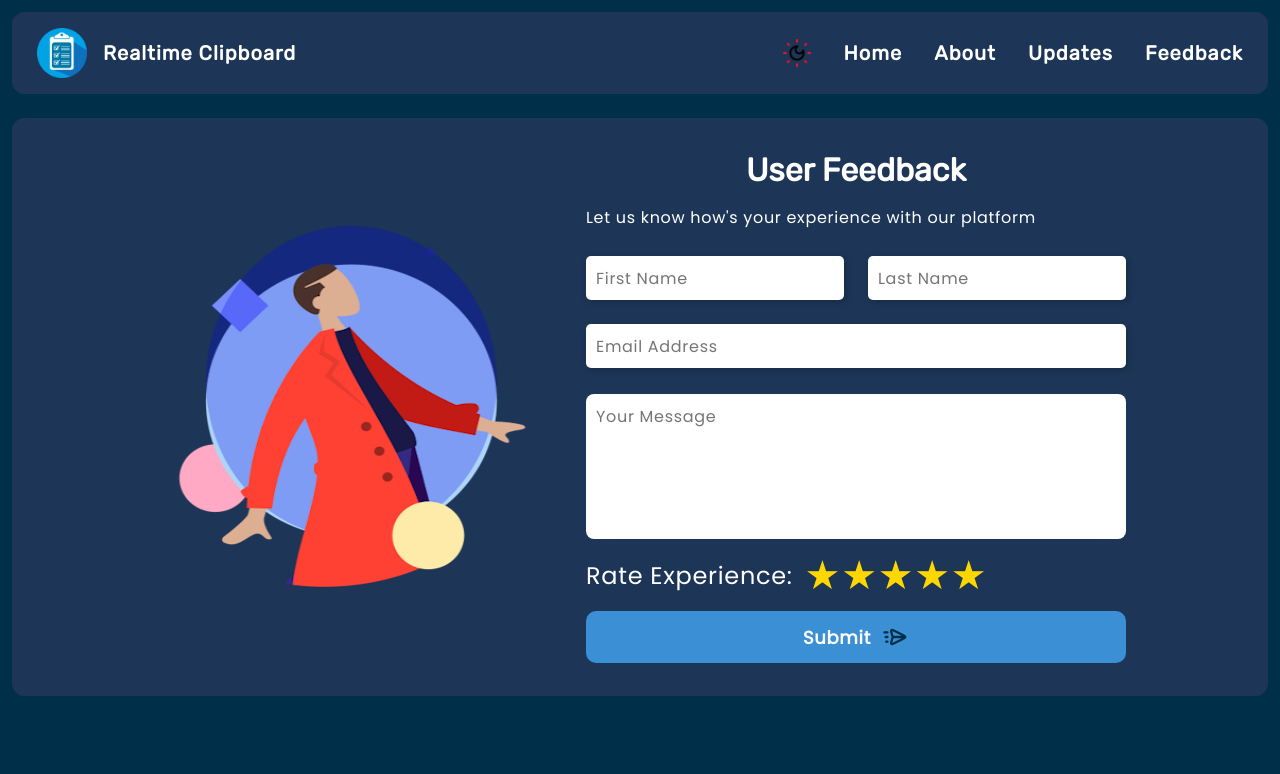
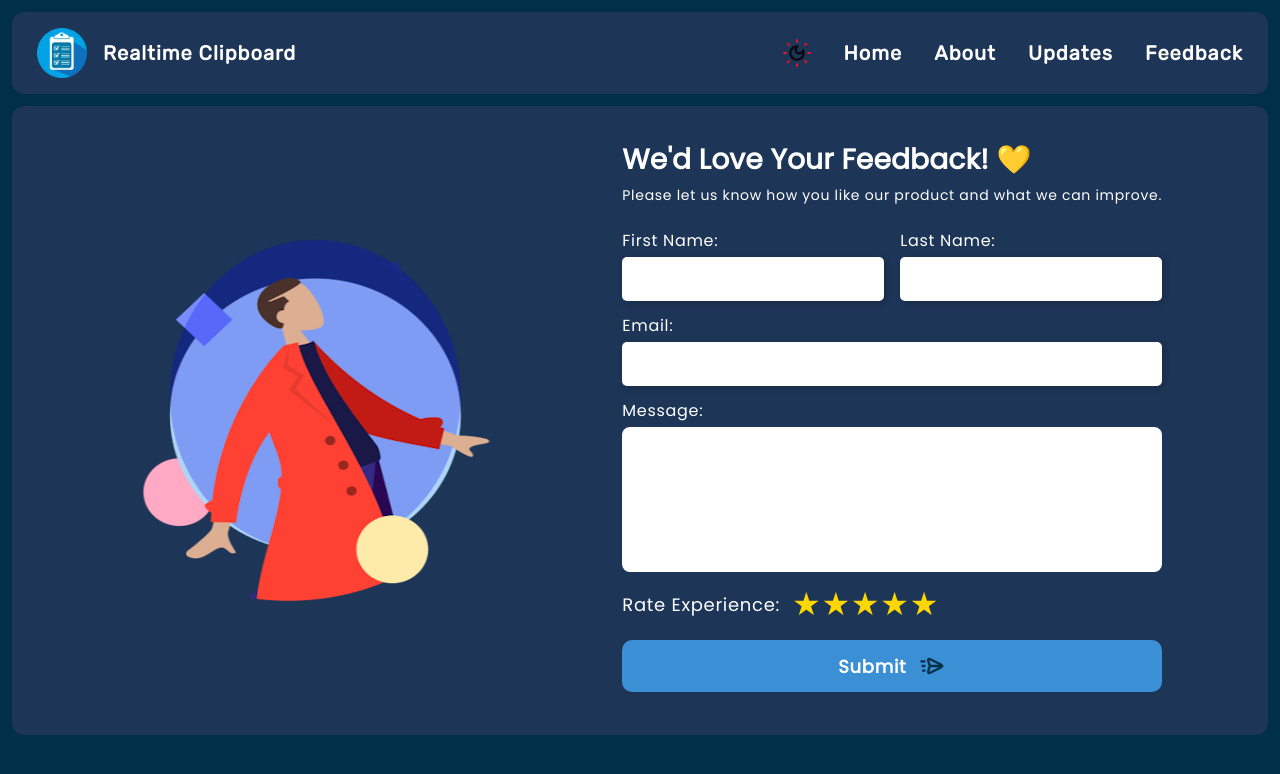
Before and after one commit to Alkaison/Live-Clipboard, a React (Vite) app: page /feedback in a window 1280 px wide. Shown: the top 774 px of the page. Built offline with nearby package versions, Linux system fonts and the light colour scheme; no server answers.

Commit message:
feat: feedback page update

```diff
--- a/package.json
+++ b/package.json
@@ -13,15 +13,18 @@
   "dependencies": {
     "@emailjs/browser": "^4.1.0",
     "@firebase/analytics": "^0.10.4",
+    "@hookform/resolvers": "^3.9.0",
     "firebase": "^10.7.1",
     "lucide-react": "^0.424.0",
     "react": "^18.2.0",
     "react-dom": "^18.2.0",
     "react-helmet": "^6.1.0",
+    "react-hook-form": "^7.52.2",
     "react-loader-spinner": "^6.1.6",
     "react-router-dom": "^6.20.1",
     "react-stars": "^2.2.5",
-    "sonner": "^1.5.0"
+    "sonner": "^1.5.0",
+    "yup": "^1.4.0"
   },
   "devDependencies": {
     "@types/react": "^18.2.66",
--- a/src/App.css
+++ b/src/App.css
@@ -437,6 +437,13 @@
 
 #input-box::-webkit-scrollbar {
   display: none;
+}
+
+.error {
+  font-size: 14px;
+  color: red;
+  font-family: "Poppins", sans-serif;
+  letter-spacing: .7px;
 }
 
 /* About Us Page */
@@ -879,9 +886,9 @@
 /* FeedbackForm page code */
 .feedback-container {
   padding: 32px;
-  margin: 24px 12px 0;
+  margin: 12px 12px 32px;
   display: flex;
-  justify-content: center;
+  justify-content: space-evenly;
   gap: 32px;
   color: var(--font-color);
   background-color: var(--secondary-color);
@@ -904,14 +911,14 @@
 
 form {
   width: 540px;
-  gap: 16px;
   display: flex;
   flex-direction: column;
   text-align: left;
 }
 
 form>p {
-  font-size: 16px;
+  margin: 4px 0 12px 0;
+  font-size: 14px;
   font-family: "Poppins", sans-serif;
   letter-spacing: .7px;
   display: flex;
@@ -921,19 +928,37 @@ form>p {
 
 .feedback-form {
   margin: 10px 0;
-  gap: 24px;
   display: flex;
-  flex-direction: row;
-  flex-wrap: wrap;
+  flex-direction: column;
+  gap: 8px;
+}
+
+.form-double-input-container {
+  width: 100%;
+  display: flex;
+  gap: 16px;
+}
+
+.form-input-container {
+  width: 100%;
+  display: flex;
+  flex-direction: column;
+  justify-content: flex-start;
+  align-items: flex-start;
+  gap: 4px;
 }
 
 .feedback-h1 {
   display: inline-flex;
-  justify-content: center;
+  justify-content: flex-start;
+  font-size: 28px;
+  font-family: "Poppins", sans-serif;
+  font-weight: 700;
+  letter-spacing: .2px;
 }
 
 .form-input {
-  width: calc(50% - 12px);
+  width: 100%;
   padding: 10px;
   border: none;
   border-radius: 5px;
@@ -950,6 +975,7 @@ form>p {
 }
 
 textarea {
+  width: 100%;
   background: white;
   border: none;
   border-radius: 8px;
@@ -967,7 +993,7 @@ textarea {
   display: flex;
   justify-content: center;
   align-items: center;
-  gap: 10px;
+  gap: 12px;
   border-radius: 10px;
   border: transparent;
   color: var(--font-color);
@@ -1029,24 +1055,25 @@ textarea {
 
 .rating-star {
   height: 40px;
+  margin: 0 0 8px 0;
   display: flex;
   gap: 12px;
   justify-content: flex-start;
   align-items: center;
+  flex-direction: row;
   font-family: "Poppins", sans-serif;
   letter-spacing: .7px;
 }
 
-.rating-star span,
+.rate-exp,
 label {
-  font-size: 24px;
-  display: inline-flex;
-  justify-content: center;
-  align-items: center;
+  font-size: 16px;
+  font-family: "Poppins", sans-serif;
+  letter-spacing: .7px;
 }
 
-.rating-star span {
-  font-size: 36px;
+.rate-exp {
+  font-size: 18px;
 }
 
 /* Feedback page responsive code */
--- a/src/components/FeedbackForm.jsx
+++ b/src/components/FeedbackForm.jsx
@@ -1,24 +1,45 @@
 import React, { useRef, useState } from "react";
 import emailjs from "@emailjs/browser";
 import ReactStars from "react-stars";
+import { useForm } from "react-hook-form";
+import { yupResolver } from "@hookform/resolvers/yup";
+import * as yup from "yup";
 import { clickLogging } from "../scripts/analyticsLogging";
 import { userIdentifier } from "../scripts/userIdentifier";
 
 const USER_UUID = userIdentifier();
 
 export default function FeedbackForm() {
+  const feedbackFormSchema = yup.object({
+    firstName: yup.string().required("Please enter your first name"),
+    lastName: yup.string().required("Please enter your last name"),
+    email: yup
+      .string()
+      .email("Invalid email")
+      .required("Please enter your email"),
+    message: yup.string().required("Please enter a message"),
+  });
+
   const form = useRef();
   const requestActive = useRef(null);
   const [loader, setLoader] = useState(false);
   const [rating, setRating] = useState(5);
   const [formSubmitMessage, setFormSubmitMessage] = useState("");
 
+  const {
+    register,
+    handleSubmit,
+    formState: { errors },
+  } = useForm({
+    resolver: yupResolver(feedbackFormSchema),
+  });
+
   const handleRatingChange = (newRating) => {
     setRating(newRating);
   };
 
   // handle form submission to sheet
-  const submitFeedbackFormToSheet = async () => {
+  const submitFeedbackFormToSheet = async (data) => {
     // Retrieve additional form data
     const timezone = Intl.DateTimeFormat().resolvedOptions().timeZone;
     const currentTime = new Date().toISOString(); // Current date and time in ISO format
@@ -26,38 +47,47 @@ export default function FeedbackForm() {
     const userAgent = navigator?.userAgent || "NA";
     const language = navigator?.language || navigator?.userLanguage || "NA";
 
-    const data = new FormData();
-    data.append("firstName", form.current.firstName.value);
-    data.append("lastName", form.current.lastName.value);
-    data.append("email", form.current.email.value);
-    data.append("message", form.current.message.value);
-    data.append("rating", rating);
-    data.append("timezone", timezone);
-    data.append("currentTime", currentTime);
-    data.append("formSubmissionTime", formSubmissionTime);
-    data.append("userId", USER_UUID);
-    data.append("userAgent", userAgent);
-    data.append("language", language);
+    const formData = new FormData();
+    formData.append("firstName", data?.firstName);
+    formData.append("lastName", data?.lastName);
+    formData.append("email", data?.email);
+    formData.append("message", data?.message);
+    formData.append("rating", rating);
+    formData.append("timezone", timezone);
+    formData.append("currentTime", currentTime);
+    formData.append("formSubmissionTime", formSubmissionTime);
+    formData.append("userId", USER_UUID);
+    formData.append("userAgent", userAgent);
+    formData.append("language", language);
 
     try {
       await fetch(import.meta.env.VITE_APP_SHEET_URL, {
         method: "POST",
-        body: data,
+        body: formData,
         muteHttpExceptions: true,
       });
     } catch (error) {
-      console.log(error);
+      /* Empty */
     }
   };
 
   // feedBack Email sending code
-  const sendEmail = (e) => {
-    e.preventDefault();
+  const sendEmail = (data) => {
     setFormSubmitMessage("");
 
-    if (rating) {
+    if (!rating) {
+      setFormSubmitMessage("Please give us rating before senting.");
+      return;
+    }
+
     setLoader(true);
     clickLogging("User Feedback Submitted");
+
+    if (!requestActive.current) {
+      requestActive.current = true;
+
+      // Sheet Submission
+      submitFeedbackFormToSheet(data);
 
       const secret = {
         service: import.meta.env.VITE_APP_EMAILJSSERVICE_KEY,
@@ -65,15 +95,19 @@ export default function FeedbackForm() {
         key: import.meta.env.VITE_APP_EMAILJSAPIKEY,
       };
 
-      if (!requestActive.current) {
-        requestActive.current = true;
-
-        // Sheet Submission
-        submitFeedbackFormToSheet();
+      // data template
+      const formDataTemplate = {
+        firstName: data?.firstName,
+        lastName: data?.lastName,
+        email: data?.email,
+        message: data?.message,
+        rating: rating,
+        user: USER_UUID,
+      };
 
       // Email Submission
       emailjs
-          .sendForm(secret.service, secret.template, form.current, {
+        .send(secret.service, secret.template, formDataTemplate, {
           publicKey: secret.key,
         })
         .then(() => {
@@ -102,9 +136,6 @@ export default function FeedbackForm() {
           setLoader(false);
         });
     }
-    } else {
-      setFormSubmitMessage("Please give us rating before senting.");
-    }
   };
 
   return (
@@ -113,46 +144,62 @@ export default function FeedbackForm() {
         <img src="./assets/feedbackAvatar.png" alt="Feedback Form Avatar" />
       </div>
 
-      <form ref={form} onSubmit={sendEmail}>
-        <h1 className="feedback-h1">User Feedback</h1>
-        <p>Let us know how&apos;s your experience with our platform</p>
+      <form ref={form} onSubmit={handleSubmit(sendEmail)}>
+        <h1 className="feedback-h1">We&apos;d Love Your Feedback! 💛</h1>
+        <p>
+          Please let us know how you like our product and what we can improve.
+        </p>
 
         <div className="feedback-form">
+          <div className="form-double-input-container">
+            <div className="form-input-container">
+              <label htmlFor="firstName">First Name:</label>
               <input
                 className="form-input"
                 type="text"
                 name="user_Firstname"
                 id="firstName"
-            placeholder="First Name"
-            onChange={() => setFormSubmitMessage("")}
-            required
+                {...register("firstName")}
               />
+              <p className="error">{errors.firstName?.message}</p>
+            </div>
+
+            <div className="form-input-container">
+              <label htmlFor="lastName">Last Name:</label>
               <input
                 className="form-input"
                 type="text"
                 name="user_Lastname"
                 id="lastName"
-            placeholder="Last Name"
-            required
+                {...register("lastName")}
               />
+              <p className="error">{errors.lastName?.message}</p>
+            </div>
+          </div>
+
+          <div className="form-input-container">
+            <label htmlFor="email">Email:</label>
             <input
               className="form-input"
               type="email"
               id="email"
               name="user_email"
-            placeholder="Email Address"
-            required
+              {...register("email")}
             />
+            <p className="error">{errors.email?.message}</p>
           </div>
 
+          <div className="form-input-container">
+            <label htmlFor="message">Message:</label>
             <textarea
               name="message"
               rows="5"
               cols="50"
               id="message"
-          placeholder="Your Message"
-          required
+              {...register("message")}
             ></textarea>
+            <p className="error">{errors.message?.message}</p>
+          </div>
 
           <input
             type="number"
@@ -163,13 +210,13 @@ export default function FeedbackForm() {
             style={{ display: "none" }}
           />
 
-        <div className="rating-star">
+          <div className="rating-star form-input-container">
             <label className="rate-exp">Rate Experience:</label>
 
             <ReactStars
               count={5}
               onChange={handleRatingChange}
-            size={40}
+              size={32}
               value={rating}
               color2={"#ffd700"}
             />
@@ -214,6 +261,7 @@ export default function FeedbackForm() {
               {formSubmitMessage}
             </p>
           )}
+        </div>
       </form>
     </div>
   );
```
Also changed, not shown: 1 other file (tests, documents, lock files or other folders). Lines whose indentation alone changed are shown as unchanged.
